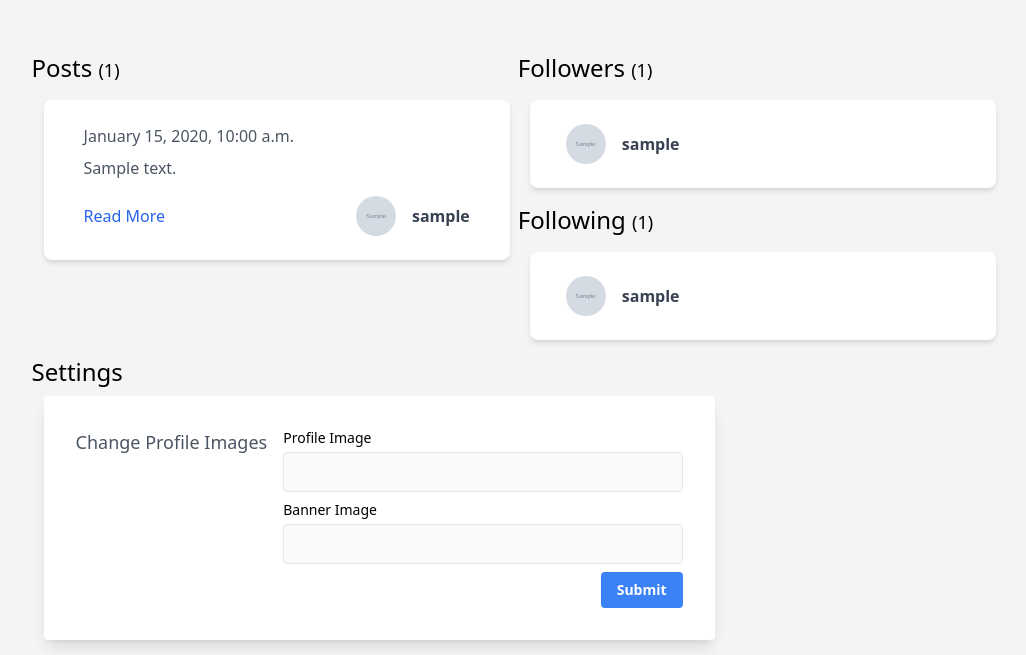
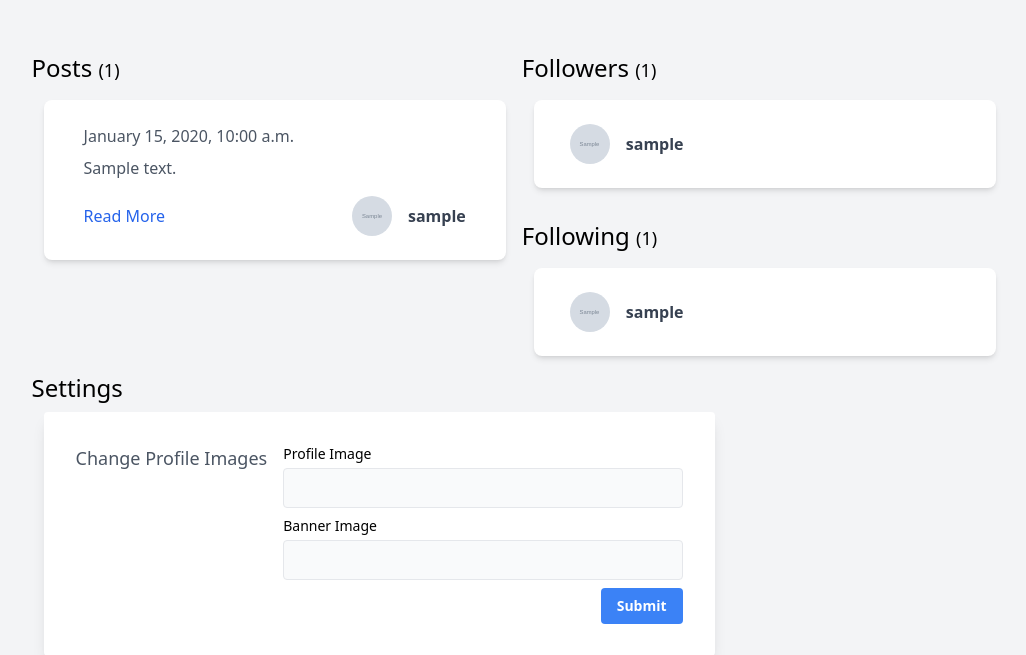
Before and after one commit to brendanillies/MyTIL, a Django app: template MyTIL/templates/account/settings.html in a window 1280 px wide. Shown: the part 486-1141 px from the top of the page, without its empty margins (220-1246 px from the left). Run offline with Django 4.2, Linux system fonts and the light colour scheme; the template is opened without the code that fills it: most values are stand-ins (such as "Sample title", 1, 10 or a date in 2020); grey boxes marked "Sample" are stand-in pictures; some libraries are stand-ins or nearby versions.

Commit message:
MTIL-14 Add post component cards & maximum component variable

```diff
--- a/MyTIL/templates/account/settings.html
+++ b/MyTIL/templates/account/settings.html
@@ -29,8 +29,8 @@
         </div>
     </div>
     {% comment %} # TODO: Fix grid placement {% endcomment %}
-    <div class="grid grid-cols-2 grid-rows-2 gap-2">
-        <div class="posts-container row-span-2">
+    <div class="grid grid-cols-2 gap-4">
+        <div class="posts-container row-span-2 row-start-1">
             <p class="font-medium text-2xl mb-2">
                 Posts <span class="text-lg">({{ total_posts }})</span>
                 {% comment %} # TODO: Add most recent posts with option to view all {% endcomment %}
@@ -48,8 +48,7 @@
                 {% endif %}
             </div>
         </div>
-        <div class="follow-container row-span-2">
-            <div class="followers-container col-start-1 col-end-2">
+        <div class="followers-container row-span-1 col-start-2">
             <p class="font-medium text-2xl mb-2">
                 Followers <span class="text-lg">({{ total_followers }})</span>
                 {% comment %} # TODO: Add users following user with option to view all {% endcomment %}
@@ -66,7 +65,7 @@
                 {% endif %}
             </div>
         </div>
-            <div class="following-container col-start-3 col-end-4">
+        <div class="following-container row-span-1 col-start-2">
             <p class="font-medium text-2xl mb-2">
                 Following <span class="text-lg">({{ total_following }})</span>
                 {% comment %} # TODO: Add users being followed with option to view all {% endcomment %}
@@ -76,13 +75,18 @@
                     {% for follow in following %}
                         {% include "includes/cards/following.html" with user=follow.following  %}
                     {% endfor %}
+                    {% if following|length < max_cards %}
+                        <p class="font-medium text-lg text-center">
+                            Discover more users to follow!
+                            {% comment %} # TODO: Add user search {% endcomment %}
+                        </p>
+                    {% endif %}
                 {% else %}
                     <p class="font-medium text-lg">
                         Discover users to follow!
                         {% comment %} # TODO: Add user search {% endcomment %}
                     </p>
                 {% endif %}
-                </div>
             </div>
         </div>
     </div>
```
Also changed, not shown: profiles/views.py (+11 -2 lines). Lines whose indentation alone changed are shown as unchanged.
